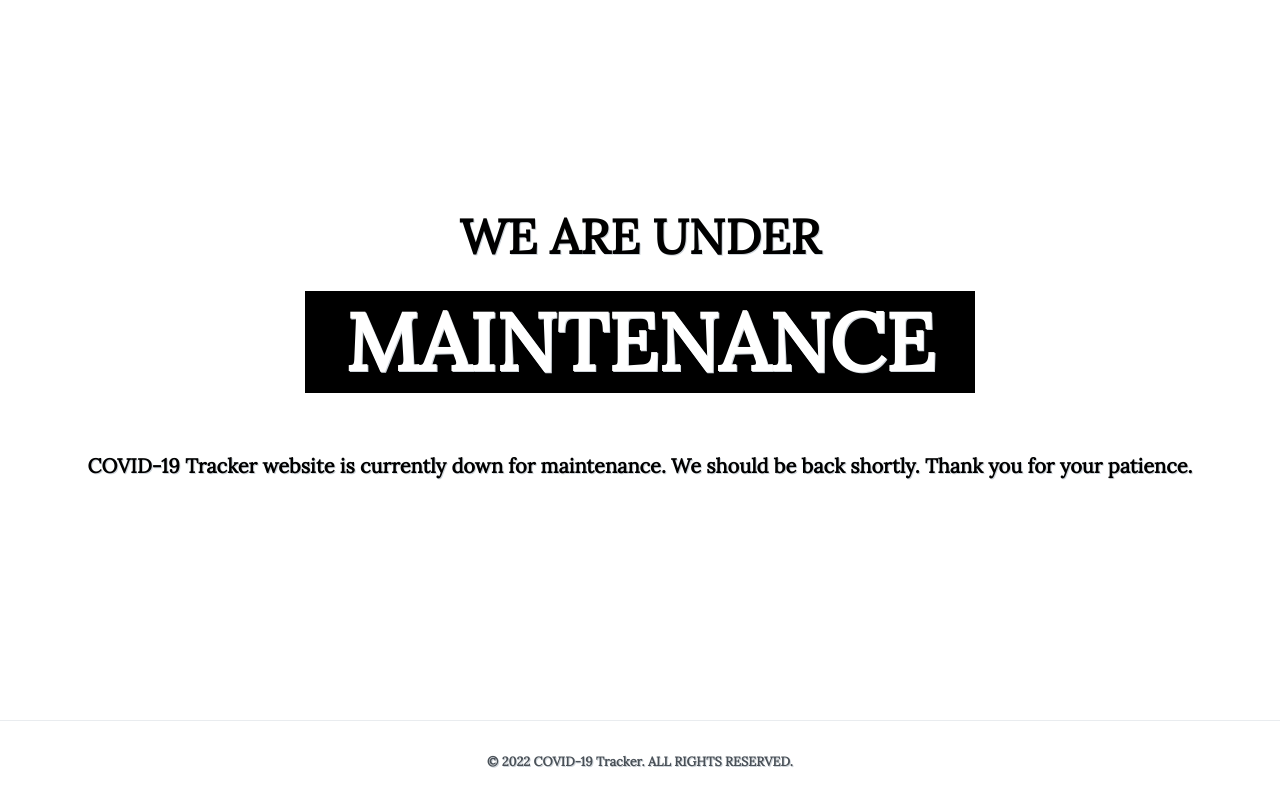
After one commit to anshumanpattnaik/covid-19-tracker, a Django app: template templates/maintenance.html in a window 1280 px wide. The commit adds this page. Run offline with Django 4.2, Linux system fonts and the light colour scheme; the template is opened without the code that fills it, so the values that code supplies are empty.

Commit message:
Maintenance Page added

```diff
--- a/app/static/css/styles.css
+++ b/app/static/css/styles.css
@@ -9,6 +9,14 @@
 @font-face {
     font-family: SpartanBold;
     src: url(../fonts/Spartan-Bold.ttf);
+}
+@font-face {
+    font-family: Lora;
+    src: url(../fonts/Lora-Regular.ttf);
+}
+@font-face {
+    font-family: Poppins;
+    src: url(../fonts/Poppins-Regular.ttf);
 }
 :root {
     --black: #000000;
@@ -385,6 +393,60 @@ a:hover {
 .mobile-nav-container {
     display: none;
 }
+/* Maintenance Style */
+.maintenance-container {
+    width: 100vw;
+    height: 90vh;
+    display: flex;
+    flex-direction: column;
+    align-items: center;
+    justify-content: center;
+}
+.maintenance-container > .title {
+    font-family: Lora, serif;
+    font-size: 3em;
+    font-weight: bold;
+    color: #000;
+    text-shadow: 1px 1px #ced4da;
+    text-align: center;
+    margin: 0.5em;
+}
+.maintenance-container > .maintenance {
+    font-family: Lora, serif;
+    font-size: 5em;
+    font-weight: bold;
+    color: #fff;
+    text-shadow: 1px 1px #ced4da;
+    text-align: center;
+    padding-left: 0.5em;
+    padding-right: 0.5em;
+    background-color: #000;
+}
+.maintenance-container > .message {
+    font-family: Lora, serif;
+    font-size: 1.25em;
+    font-weight: bold;
+    color: #000;
+    text-shadow: 1px 1px #ced4da;
+    text-align: center;
+    margin: 3em;
+}
+.footer {
+    width: 100vw;
+    height: 10vh;
+    display: flex;
+    align-items: center;
+    justify-content: center;
+    border-top: 1px solid #e9ecef;
+}
+.footer > .copyrights {
+    font-family: Lora, serif;
+    font-size: 0.8em;
+    font-weight: bold;
+    color: #495057;
+    text-shadow: 1px 1px #ced4da;
+    text-align: center;
+}
 @media only screen and (max-width: 950px) {
     .country-container {
         width: 95vw;
@@ -450,4 +512,22 @@ a:hover {
         width: 100vw;
         margin-right: 0;
     }
+    .maintenance-container {
+        width: 100vw;
+        height: 80vh;
+    }
+    .maintenance-container > .title {
+        font-size: 2em;
+        margin: 0.5em;
+    }
+    .maintenance-container > .maintenance {
+        font-size: 2.5em;
+        padding-left: 0.5em;
+        padding-right: 0.5em;
+    }
+    .maintenance-container > .message {
+        font-size: 1.25em;
+        margin: 1em;
+        line-height: 1.8em;
+    }
 }
--- /dev/null
+++ b/templates/maintenance.html
@@ -0,0 +1,13 @@
+{% extends 'header_layout.html' %}
+{% load static %}
+
+{% block content %}
+    <div class="maintenance-container">
+        <span class="title">WE ARE UNDER</span>
+        <span class="maintenance">MAINTENANCE</span>
+        <span class="message">COVID-19 Tracker website is currently down for maintenance. We should be back shortly. Thank you for your patience.</span>
+    </div>
+    <div class="footer">
+        <span class="copyrights">© 2022 COVID-19 Tracker. ALL RIGHTS RESERVED.</span>
+    </div>
+{% endblock %}
```
Also changed, not shown: app/core/JSONEntity.py (added, +27 -0 lines), app/core/clients/StatisticsClient.py (added, +11 -0 lines), app/core/http/http_client.py (added, +26 -0 lines), app/core/http/response.py (added, +15 -0 lines), app/core/objects/statistics.py (added, +63 -0 lines), app/core/utils.py (added, +8 -0 lines), app/views.py (+17 -14 lines), .github/workflows/main.yml, app/core/__init__.py (added), app/core/clients/__init__.py (added), app/core/http/__init__.py (added), app/core/objects/__init__.py (added), app/static/fonts/Lora-Regular.ttf (added), app/static/fonts/Poppins-Regular.ttf (added), 1 other file.
